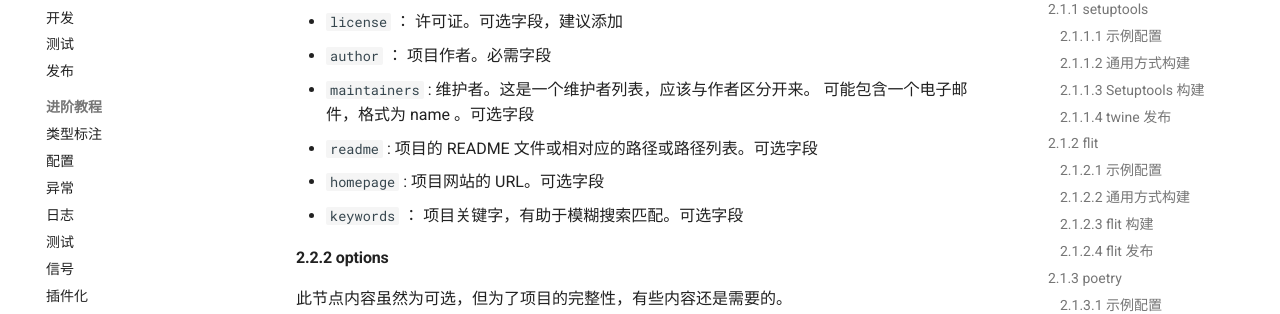
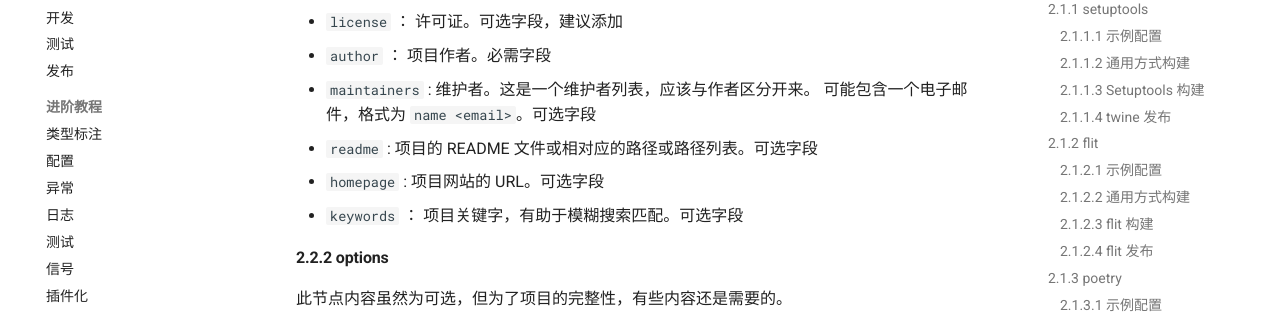
Before and after one commit to pyloong/pythonic-project-guidelines, an MkDocs documentation site: the page built from docs/guidelines/project_management/distribution.md, in a window 1280 px wide and 900 px high, scrolled down 5970 px. Shown: the part 180-494 px from the top of the window. Built offline with MkDocs 1.6.1 and Material for MkDocs 9.7.7, drawn with Linux system fonts in a browser that asks for light colours; comment, search, counter and statistics services are not loaded.

Commit message:
style: markdown格式调整，压制MD051警告

```diff
--- a/.markdownlint.yml
+++ b/.markdownlint.yml
@@ -17,3 +17,4 @@ MD012:
   maximum: 20
 
 MD046: false
+MD051: false
--- a/docs/guidelines/project_management/distribution.md
+++ b/docs/guidelines/project_management/distribution.md
@@ -300,7 +300,7 @@ build-backend = "poetry.core.masonry.api"
 - `description` : 项目简短描述。必需字段
 - `license` ： 许可证。可选字段，建议添加
 - `author` ： 项目作者。必需字段
-- `maintainers` : 维护者。这是一个维护者列表，应该与作者区分开来。 可能包含一个电子邮件，格式为 name <email>。可选字段
+- `maintainers` : 维护者。这是一个维护者列表，应该与作者区分开来。 可能包含一个电子邮件，格式为 `name <email>`。可选字段
 - `readme` : 项目的 README 文件或相对应的路径或路径列表。可选字段
 - `homepage` : 项目网站的 URL。可选字段
 - `keywords` ： 项目关键字，有助于模糊搜索匹配。可选字段
```
Also changed, not shown: docs/practices/web.md (+1 -0 lines).
